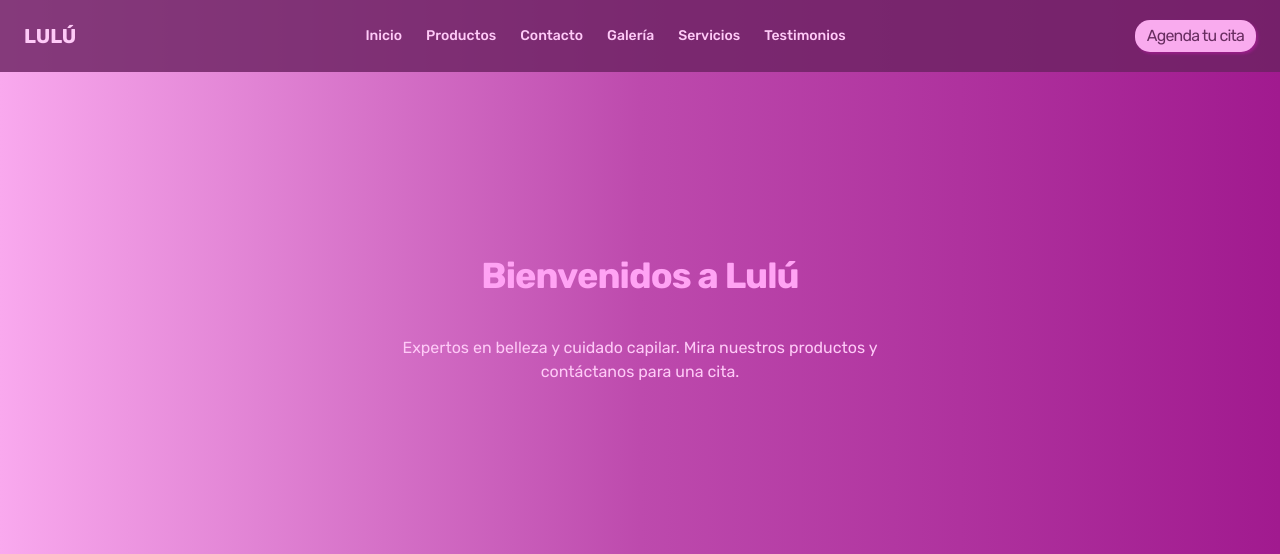
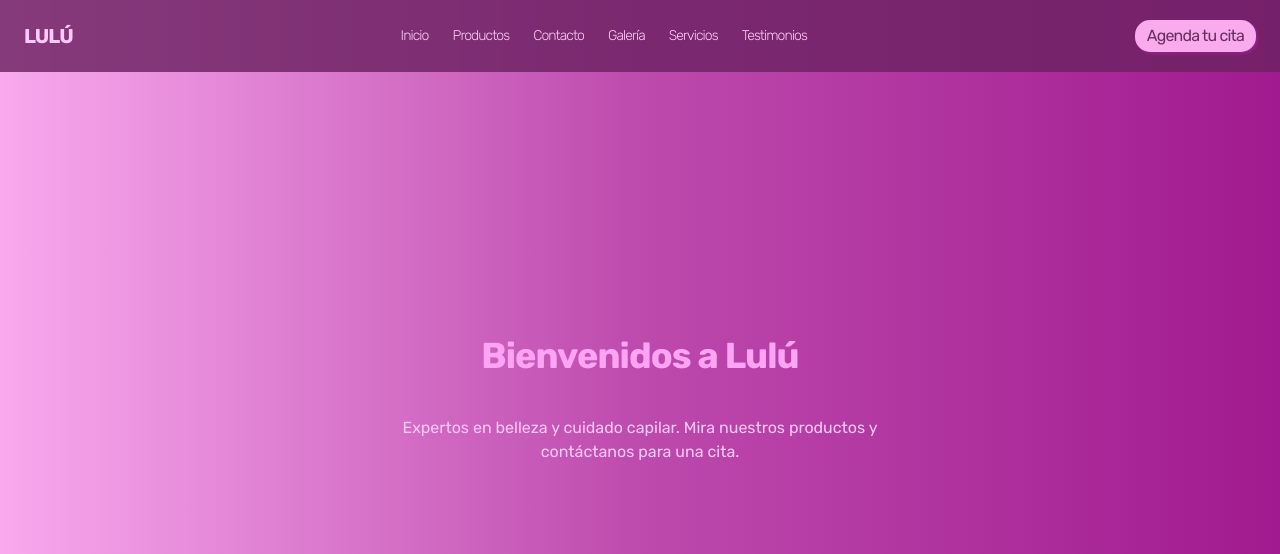
Before and after one commit to Danielgbit/centrodeesteticalulu, a Next.js app: page / in a window 1280 px wide. Shown: the top 554 px of the page. Built offline with nearby package versions, Linux system fonts and the light colour scheme.

Commit message:
Fixed styles navbar

```diff
--- a/src/app/products/page.tsx
+++ b/src/app/products/page.tsx
@@ -6,7 +6,7 @@ const ProductosPage = () => {
   return (
     <main className="max-w-6xl mx-auto px-4 py-12 my-30">
       <h1 className="text-title tracking-text font-bold text-center text-light mb-20">Nuestros Productos</h1>
-      <div className="grid grid-cols-2 sm:grid-cols-2 md:grid-cols-3 gap-8 my-20">
+      <div className="grid grid-cols-1 sm:grid-cols-2 md:grid-cols-3 gap-10 place-items-center my-20">
         {products.map((product) => (
           <ProductCard key={product.id} product={product} />
         ))}
--- a/src/components/NavBar.tsx
+++ b/src/components/NavBar.tsx
@@ -50,7 +50,7 @@ const NavBar = () => {
       )}
     >
       {/* Logo */}
-      <a href="/" className="font-bold text-xl text-light">
+      <a href="/" className="font-bold tracking-text text-xl text-light">
         LULÚ
       </a>
 
@@ -60,7 +60,7 @@ const NavBar = () => {
           <Link
             key={link.href}
             href={link.href}
-            className="text-light text-sm font-medium hover:text-pink-400 transition"
+            className="text-light text-sm font-thin tracking-text link-fx hover:text-pink-400 transition"
           >
             {link.label}
           </Link>
@@ -91,7 +91,7 @@ const NavBar = () => {
               key={link.href}
               href={link.href}
               onClick={() => setIsMobileMenuOpen(false)}
-              className="text-light text-base hover:text-pink-400 transition"
+              className="text-light font-thin tracking-text link-fx hover:text-pink-400 transition"
             >
               {link.label}
             </Link>
--- a/src/sections/Featured.tsx
+++ b/src/sections/Featured.tsx
@@ -13,7 +13,7 @@ const Featured = () => {
   whileInView={{ opacity: 1, x: 0 }}
   transition={{ duration: 0.8, ease: easeInOut }}
   viewport={{ once: false, amount: 0.1 }}
-  className="pt-24 px-4"
+  className="pt-24 px-4 my-20"
 >
   <div className="mb-12 text-center">
     <h2 className="text-[30px] md:text-title tracking-text text-light font-semibold mb-4">
--- a/src/sections/Hero.tsx
+++ b/src/sections/Hero.tsx
@@ -9,7 +9,7 @@ const Hero = () => {
       whileInView={{ opacity: 1, y: 0 }}
       transition={{ duration: 0.8 }}
       viewport={{ once: false, amount: 0.5 }}
-      className="pt-24"
+      className="pt-24 my-20"
     >
       <h1 className="my-20 tracking-text text-colorMedium md:text-4xl text-[30px] font-bold mb-4">
         Bienvenidos a Lulú
--- a/src/sections/Location.tsx
+++ b/src/sections/Location.tsx
@@ -18,12 +18,12 @@ const LocationSection = () => {
       <div className="max-w-4xl mx-auto grid md:grid-cols-2 gap-8 items-center">
         <div>
           <h3 className="text-xl font-bold tracking-text mb-5 text-colorMedium">Dirección</h3>
-          <p className="mb-4 text-shadow font-normal tracking-text text-sm tracking-text">
+          <p className="mb-4 text-light font-normal tracking-text text-sm tracking-text">
             Calle 78 C-Sur #46-101 - <strong>Sabaneta - Prados de sabaneta</strong>
           </p>
 
           <h3 className="text-xl text-colorMedium font-bold tracking-text mb-5">Horarios</h3>
-          <ul className="text-shadow text-sm font-normal space-y-2 tracking-text">
+          <ul className="text-light text-sm font-normal space-y-2 tracking-text">
             <li>Lunes a Viernes: 10:00 AM – 7:30 PM</li>
             <li>Sábados: 10:00 AM – 7:30 PM</li>
             <li>Domingos: Cerrado</li>
```
